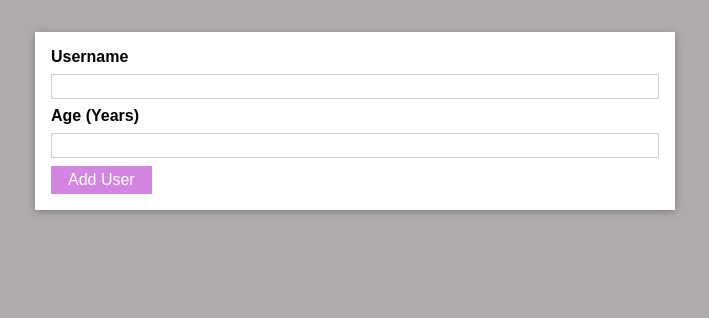
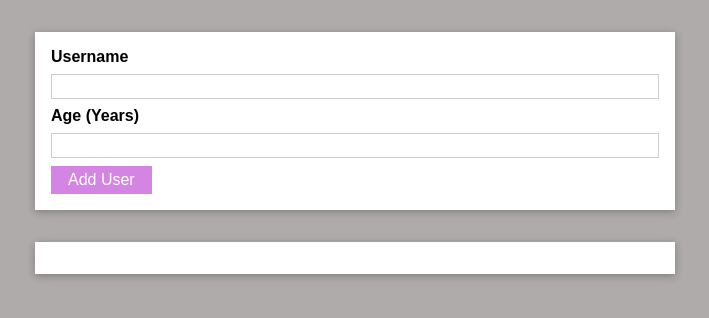
Before and after one commit to TatyCoder/React-New-Course-Projects, a React (Create React App) app in the folder Section 8/01-starting-project/: page / in a window 1280 px wide. Shown: the top 318 px of the page, without its empty margins (285-994 px from the left). Built offline with nearby package versions, Linux system fonts and the light colour scheme.

Commit message:
Practice: adding a UsersList component

```diff
--- a/Section 8/01-starting-project/src/App.js
+++ b/Section 8/01-starting-project/src/App.js
@@ -1,12 +1,14 @@
 import React from 'react';
 
 import AddUser from './Components/Users/AddUser';
+import UsersList from './Components/Users/UsersList';
 
-// Adding the AddUser component here:
+// Rendering the UsersList component here, and setting the users prop to an empty array:
 function App() {
   return (
     <div>
       <AddUser />
+      <UsersList users={[]}/>
     </div>
   );
 }
--- /dev/null
+++ b/Section 8/01-starting-project/src/Components/Users/UsersList.js
@@ -0,0 +1,26 @@
+// To import the Card component which I want to use here:
+import Card from '../UI/Card';
+
+// To import the styles using CSS modules:
+import styles from './UsersList.module.css';
+
+const UsersList = (props) => {
+    return (
+      <Card className={styles.users}>
+        <ul>
+          {props.users.map((user) => (
+            <li>
+              {user.name} ({user.age} years old)
+            </li>
+          ))}
+        </ul>
+      </Card>
+    );
+};
+
+export default UsersList;
+
+/* Notes: I rely on props to get my actual array of users as data, between the unordered list.
+With map() I return a JSX element (a simple list item) for every user of that users array I
+expect to get on this prop. My expectation here is that users is an array of user objects
+where every object has a name property and an age property. */
--- /dev/null
+++ b/Section 8/01-starting-project/src/Components/Users/UsersList.module.css
@@ -0,0 +1,16 @@
+.users {
+  margin: 2rem auto;
+  width: 90%;
+  max-width: 40rem;
+}
+
+.users ul {
+  list-style: none;
+  padding: 1rem;
+}
+
+.users li {
+  border: 1px solid #ccc;
+  margin: 0.5rem 0;
+  padding: 0.5rem;
+}
```
